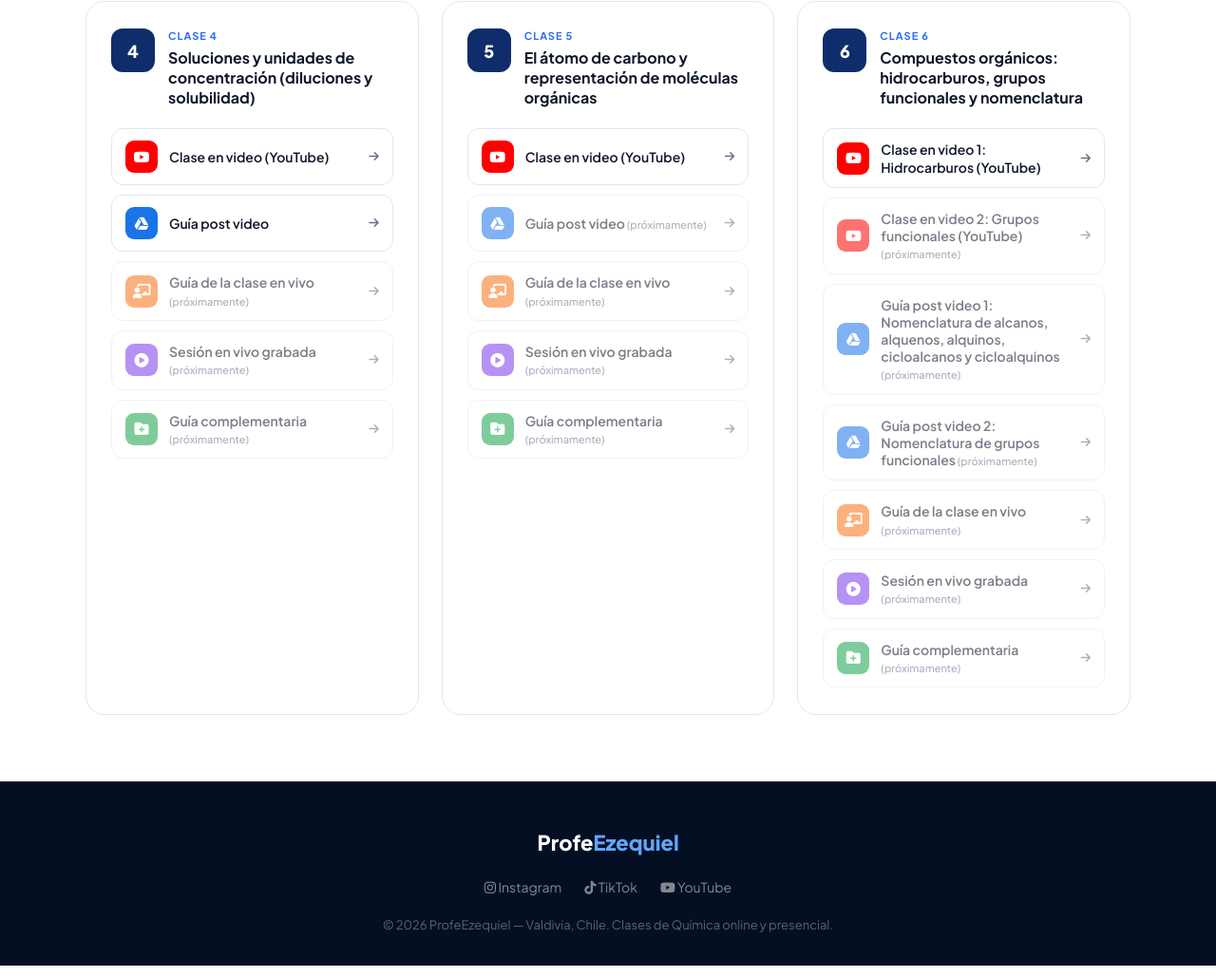
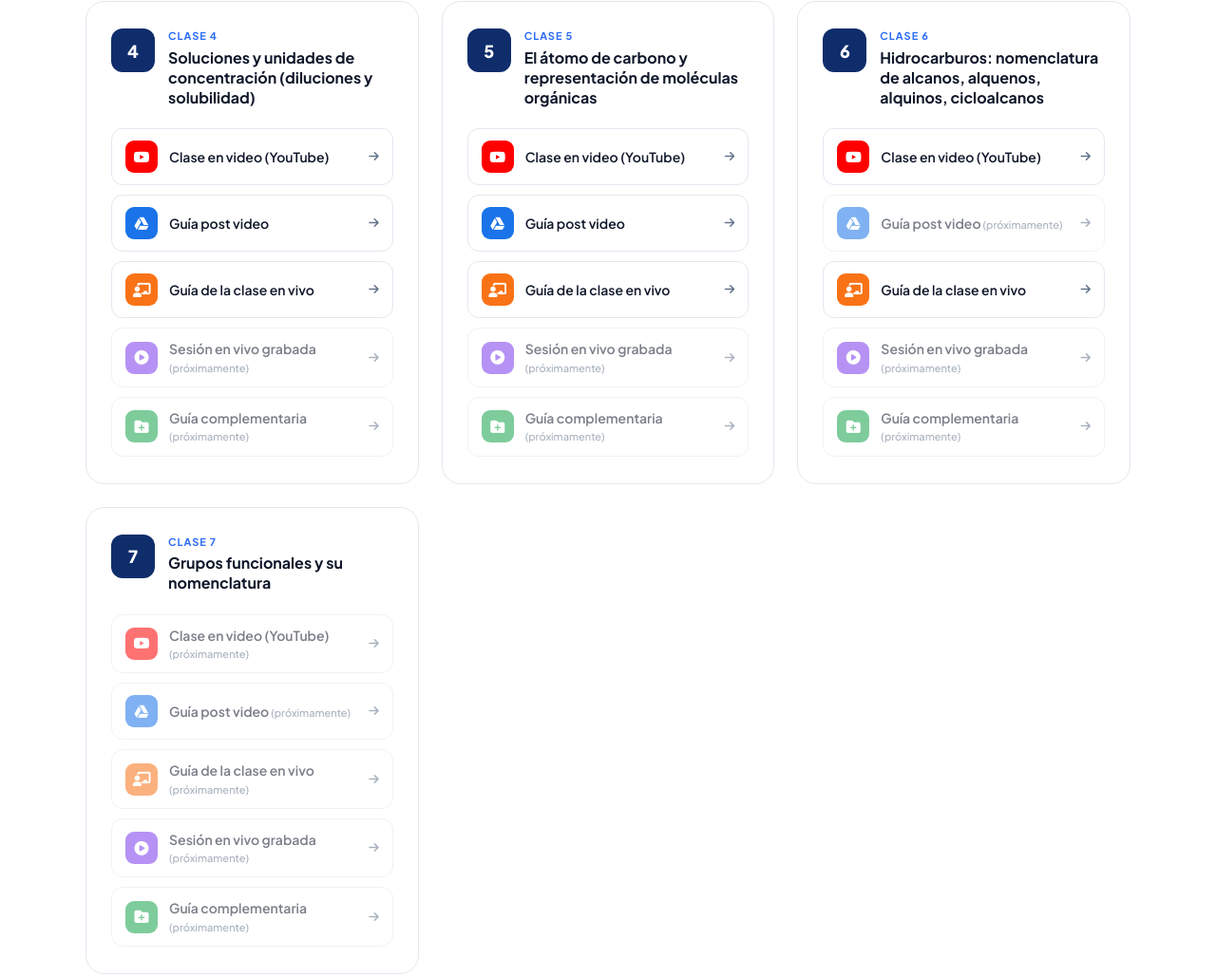
Before and after one commit to ezesal93/SitioWeb-2026, a plain HTML site: page intensivo.html in a window 1280 px wide. Shown: the part 1212-2241 px from the top of the page at 95% size. Drawn offline with nearby package versions, Linux system fonts and the light colour scheme.

Commit message:
actulizado

```diff
--- a/intensivo.html
+++ b/intensivo.html
@@ -246,7 +246,7 @@
                 <ul class="resource-list">
                     <li><a class="resource-link" href="https://youtu.be/R9VRSWV2VE8?si=D1kwSr5xqwpTrTx3" target="_blank" rel="noopener"><span class="r-icon youtube"><i class="fab fa-youtube"></i></span><span class="r-text">Clase en video (YouTube)</span><i class="fas fa-arrow-right r-arrow"></i></a></li>
                     <li><a class="resource-link" href="https://drive.google.com/file/d/1pRex37jtU345VRP_oXf0JjhiWX1aZ5X0/view?usp=sharing" target="_blank" rel="noopener"><span class="r-icon drive"><i class="fab fa-google-drive"></i></span><span class="r-text">Guía post video</span><i class="fas fa-arrow-right r-arrow"></i></a></li>
-                    <li><a class="resource-link" href="#" target="_blank" rel="noopener"><span class="r-icon live"><i class="fas fa-chalkboard-teacher"></i></span><span class="r-text">Guía de la clase en vivo</span><i class="fas fa-arrow-right r-arrow"></i></a></li>
+                    <li><a class="resource-link" href="https://drive.google.com/file/d/1IFr0VRmjNO2vBUKHXSQopCUaOjTs7nhJ/view?usp=sharing" target="_blank" rel="noopener"><span class="r-icon live"><i class="fas fa-chalkboard-teacher"></i></span><span class="r-text">Guía de la clase en vivo</span><i class="fas fa-arrow-right r-arrow"></i></a></li>
                     <li><a class="resource-link" href="#" target="_blank" rel="noopener"><span class="r-icon rec"><i class="fas fa-circle-play"></i></span><span class="r-text">Sesión en vivo grabada</span><i class="fas fa-arrow-right r-arrow"></i></a></li>
                     <li><a class="resource-link" href="#" target="_blank" rel="noopener"><span class="r-icon extra"><i class="fas fa-folder-plus"></i></span><span class="r-text">Guía complementaria</span><i class="fas fa-arrow-right r-arrow"></i></a></li>
                 </ul>
@@ -263,8 +263,8 @@
                 </div>
                 <ul class="resource-list">
                     <li><a class="resource-link" href="https://youtu.be/WFzT91BH4SU" target="_blank" rel="noopener"><span class="r-icon youtube"><i class="fab fa-youtube"></i></span><span class="r-text">Clase en video (YouTube)</span><i class="fas fa-arrow-right r-arrow"></i></a></li>
-                    <li><a class="resource-link" href="#" target="_blank" rel="noopener"><span class="r-icon drive"><i class="fab fa-google-drive"></i></span><span class="r-text">Guía post video</span><i class="fas fa-arrow-right r-arrow"></i></a></li>
-                    <li><a class="resource-link" href="#" target="_blank" rel="noopener"><span class="r-icon live"><i class="fas fa-chalkboard-teacher"></i></span><span class="r-text">Guía de la clase en vivo</span><i class="fas fa-arrow-right r-arrow"></i></a></li>
+                    <li><a class="resource-link" href="https://drive.google.com/file/d/1bV4vTpFlVYNqvpNSH2OdXBg8DhFjx_AT/view?usp=sharing" target="_blank" rel="noopener"><span class="r-icon drive"><i class="fab fa-google-drive"></i></span><span class="r-text">Guía post video</span><i class="fas fa-arrow-right r-arrow"></i></a></li>
+                    <li><a class="resource-link" href="https://drive.google.com/file/d/1p5Ca4GhWs_QoaBAeJ-43KKTIG90zydRh/view?usp=sharing" target="_blank" rel="noopener"><span class="r-icon live"><i class="fas fa-chalkboard-teacher"></i></span><span class="r-text">Guía de la clase en vivo</span><i class="fas fa-arrow-right r-arrow"></i></a></li>
                     <li><a class="resource-link" href="#" target="_blank" rel="noopener"><span class="r-icon rec"><i class="fas fa-circle-play"></i></span><span class="r-text">Sesión en vivo grabada</span><i class="fas fa-arrow-right r-arrow"></i></a></li>
                     <li><a class="resource-link" href="#" target="_blank" rel="noopener"><span class="r-icon extra"><i class="fas fa-folder-plus"></i></span><span class="r-text">Guía complementaria</span><i class="fas fa-arrow-right r-arrow"></i></a></li>
                 </ul>
@@ -276,16 +276,30 @@
                     <div class="clase-num">6</div>
                     <div>
                         <div class="clase-tag">Clase 6</div>
-                        <div class="clase-title">Compuestos orgánicos: hidrocarburos, grupos funcionales y nomenclatura</div>
+                        <div class="clase-title">Hidrocarburos: nomenclatura de alcanos, alquenos, alquinos, cicloalcanos</div>
                     </div>
                 </div>
                 <ul class="resource-list">
-                    <!-- Pega aquí los enlaces de YouTube de la clase 6 -->
-                    <li><a class="resource-link" href="https://youtu.be/ka7RMdNd1fw" target="_blank" rel="noopener"><span class="r-icon youtube"><i class="fab fa-youtube"></i></span><span class="r-text">Clase en video 1: Hidrocarburos (YouTube)</span><i class="fas fa-arrow-right r-arrow"></i></a></li>
-                    <li><a class="resource-link" href="#" target="_blank" rel="noopener"><span class="r-icon youtube"><i class="fab fa-youtube"></i></span><span class="r-text">Clase en video 2: Grupos funcionales (YouTube)</span><i class="fas fa-arrow-right r-arrow"></i></a></li>
-                    <!-- Pega aquí los enlaces de las guías post video de la clase 6 -->
-                    <li><a class="resource-link" href="#" target="_blank" rel="noopener"><span class="r-icon drive"><i class="fab fa-google-drive"></i></span><span class="r-text">Guía post video 1: Nomenclatura de alcanos, alquenos, alquinos, cicloalcanos y cicloalquinos</span><i class="fas fa-arrow-right r-arrow"></i></a></li>
-                    <li><a class="resource-link" href="#" target="_blank" rel="noopener"><span class="r-icon drive"><i class="fab fa-google-drive"></i></span><span class="r-text">Guía post video 2: Nomenclatura de grupos funcionales</span><i class="fas fa-arrow-right r-arrow"></i></a></li>
+                    <li><a class="resource-link" href="https://youtu.be/ka7RMdNd1fw" target="_blank" rel="noopener"><span class="r-icon youtube"><i class="fab fa-youtube"></i></span><span class="r-text">Clase en video (YouTube)</span><i class="fas fa-arrow-right r-arrow"></i></a></li>
+                    <li><a class="resource-link" href="#" target="_blank" rel="noopener"><span class="r-icon drive"><i class="fab fa-google-drive"></i></span><span class="r-text">Guía post video</span><i class="fas fa-arrow-right r-arrow"></i></a></li>
+                    <li><a class="resource-link" href="https://drive.google.com/file/d/1z6A8acnLygJCoWZ0SkTcPy25s2RHyFjJ/view?usp=sharing" target="_blank" rel="noopener"><span class="r-icon live"><i class="fas fa-chalkboard-teacher"></i></span><span class="r-text">Guía de la clase en vivo</span><i class="fas fa-arrow-right r-arrow"></i></a></li>
+                    <li><a class="resource-link" href="#" target="_blank" rel="noopener"><span class="r-icon rec"><i class="fas fa-circle-play"></i></span><span class="r-text">Sesión en vivo grabada</span><i class="fas fa-arrow-right r-arrow"></i></a></li>
+                    <li><a class="resource-link" href="#" target="_blank" rel="noopener"><span class="r-icon extra"><i class="fas fa-folder-plus"></i></span><span class="r-text">Guía complementaria</span><i class="fas fa-arrow-right r-arrow"></i></a></li>
+                </ul>
+            </div>
+
+            <!-- ============ CLASE 7 ============ -->
+            <div class="clase-card">
+                <div class="clase-head">
+                    <div class="clase-num">7</div>
+                    <div>
+                        <div class="clase-tag">Clase 7</div>
+                        <div class="clase-title">Grupos funcionales y su nomenclatura</div>
+                    </div>
+                </div>
+                <ul class="resource-list">
+                    <li><a class="resource-link" href="#" target="_blank" rel="noopener"><span class="r-icon youtube"><i class="fab fa-youtube"></i></span><span class="r-text">Clase en video (YouTube)</span><i class="fas fa-arrow-right r-arrow"></i></a></li>
+                    <li><a class="resource-link" href="#" target="_blank" rel="noopener"><span class="r-icon drive"><i class="fab fa-google-drive"></i></span><span class="r-text">Guía post video</span><i class="fas fa-arrow-right r-arrow"></i></a></li>
                     <li><a class="resource-link" href="#" target="_blank" rel="noopener"><span class="r-icon live"><i class="fas fa-chalkboard-teacher"></i></span><span class="r-text">Guía de la clase en vivo</span><i class="fas fa-arrow-right r-arrow"></i></a></li>
                     <li><a class="resource-link" href="#" target="_blank" rel="noopener"><span class="r-icon rec"><i class="fas fa-circle-play"></i></span><span class="r-text">Sesión en vivo grabada</span><i class="fas fa-arrow-right r-arrow"></i></a></li>
                     <li><a class="resource-link" href="#" target="_blank" rel="noopener"><span class="r-icon extra"><i class="fas fa-folder-plus"></i></span><span class="r-text">Guía complementaria</span><i class="fas fa-arrow-right r-arrow"></i></a></li>
```
Also changed, not shown: index.html (+2 -2 lines).
